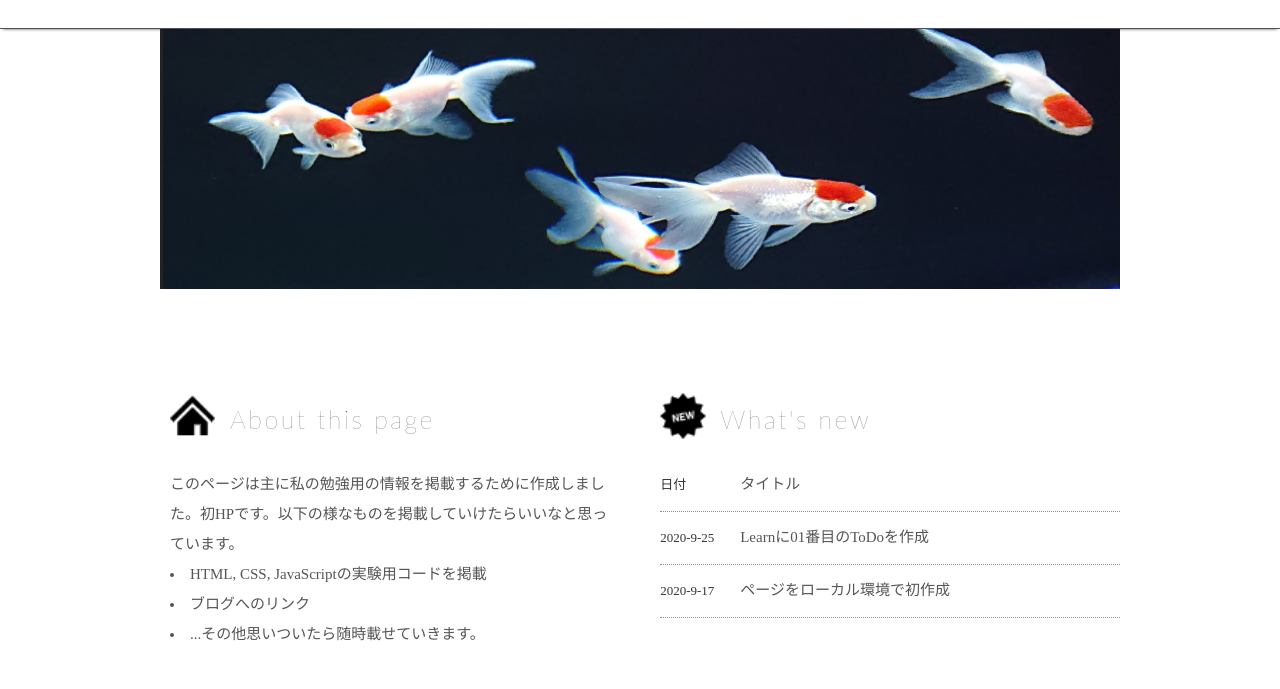
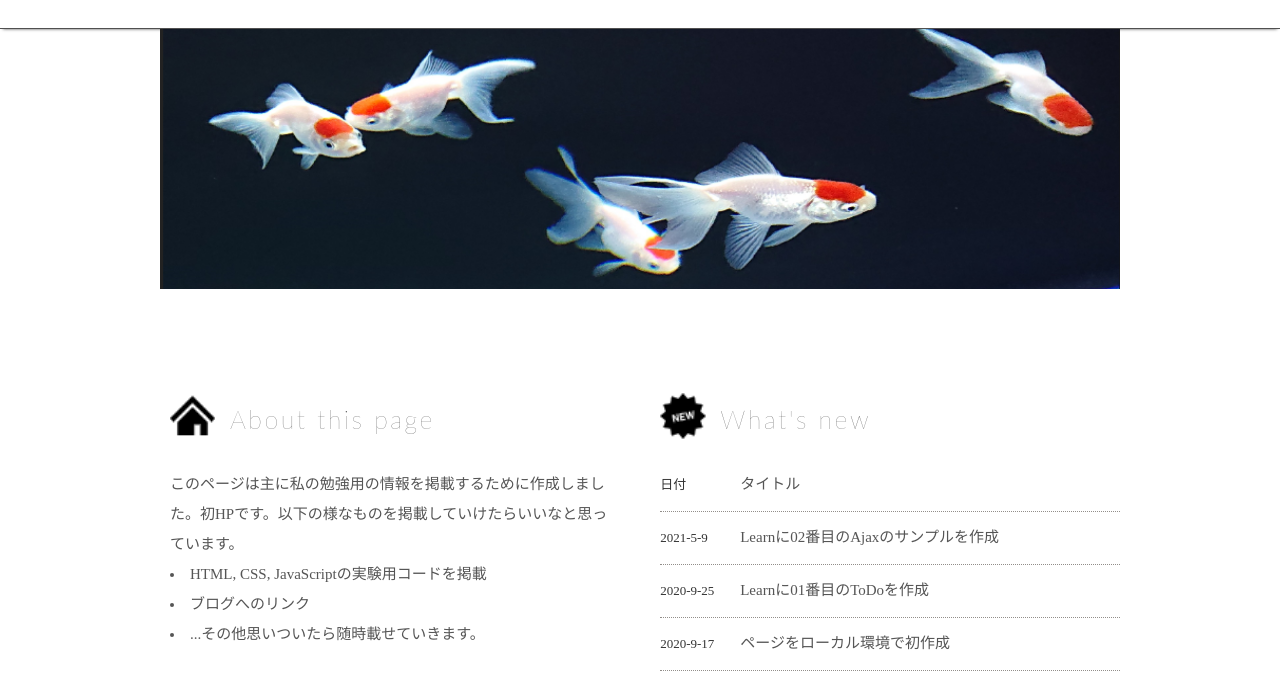
Before and after one commit to simari1/MyStudyPage, a plain HTML site: page index.html in a window 1280 px wide. Shown: the part 171-860 px from the top of the page. Drawn offline with nearby package versions, Linux system fonts and the light colour scheme; files whose address does not match are found by name.

Commit message:
whats new を更新

```diff
--- a/index.html
+++ b/index.html
@@ -48,6 +48,10 @@
                         <div class="messages">タイトル</div>
                     </li>
                     <li>
+                        <div class="date">2021-5-9</div>
+                        <div class="messages">Learnに02番目のAjaxのサンプルを作成</div>
+                    </li>
+                    <li>
                         <div class="date">2020-9-25</div>
                         <div class="messages">Learnに01番目のToDoを作成</div>
                     </li>
```
